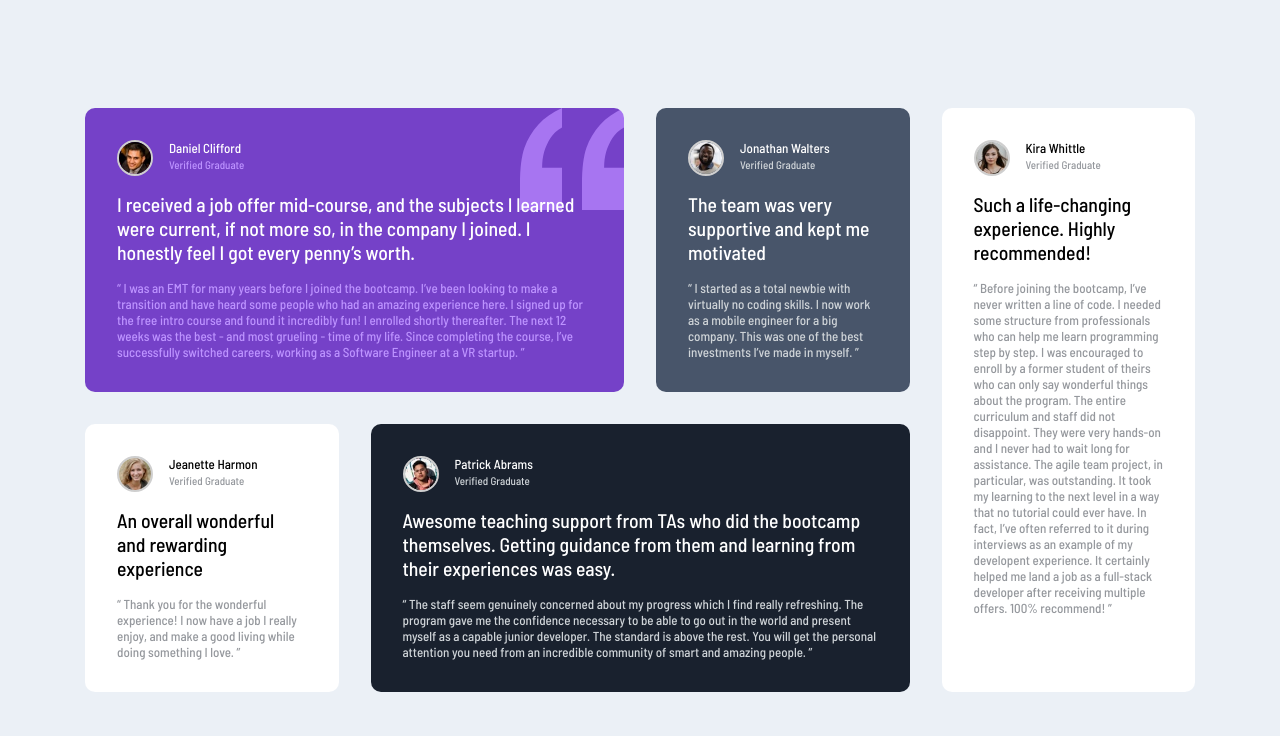
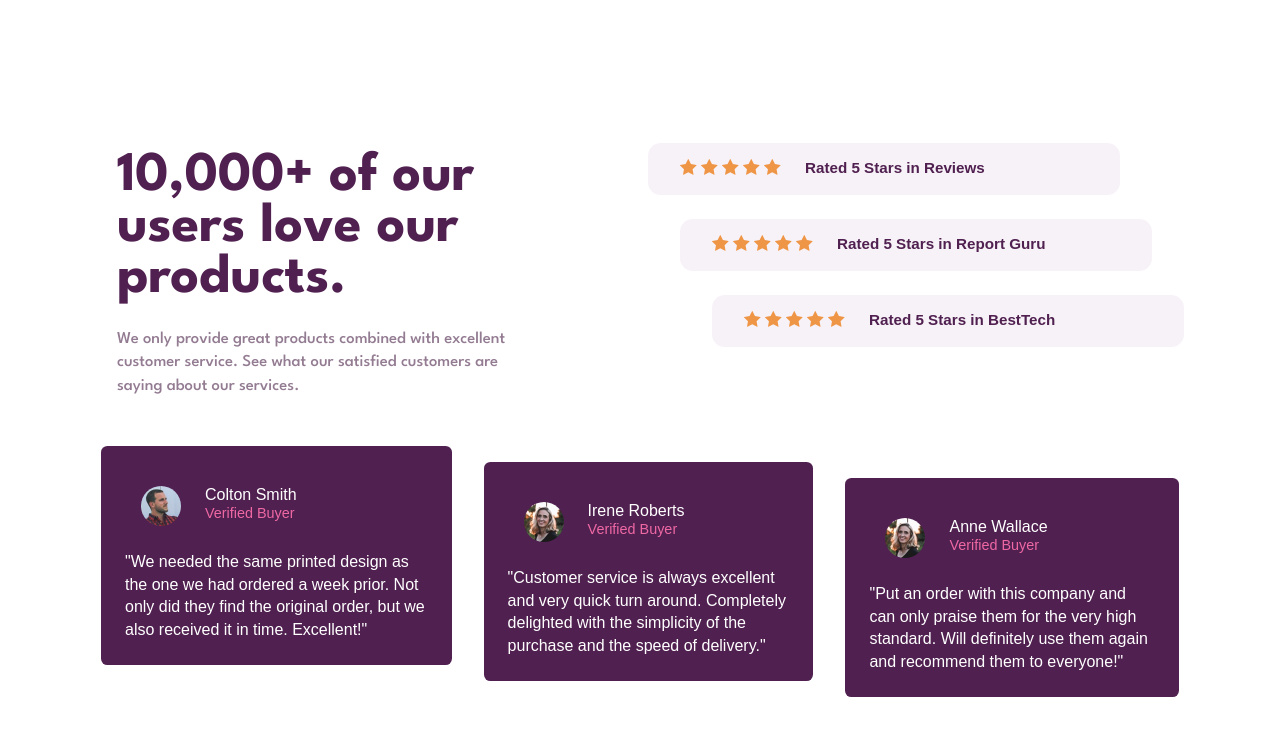
Before and after one commit to Symbian581/Social-Proof-Section, a plain HTML site: page index.html in a window 1280 px wide. Drawn offline with Linux system fonts and the light colour scheme.

Commit message:
Add files via upload

```diff
--- a/index.html
+++ b/index.html
@@ -2,108 +2,115 @@
 <html lang="en">
 
 <head>
-  <meta charset="UTF-8">
-  <meta name="viewport" content="width=device-width, initial-scale=1.0">
+  <meta charset="UTF-8" />
+  <meta name="viewport" content="width=device-width, initial-scale=1.0" />
 
-  <link rel="icon" type="image/png" sizes="32x32" href="favicon-32x32.png">
+  <link rel="icon" type="image/png" sizes="32x32" href="./images/favicon-32x32.png" />
 
   <link rel="stylesheet" href="style.css">
 
   <link rel="preconnect" href="https://fonts.googleapis.com">
   <link rel="preconnect" href="https://fonts.gstatic.com" crossorigin>
-  <link
-    href="https://fonts.googleapis.com/css2?family=Barlow+Semi+Condensed:ital,wght@0,100;0,200;0,300;0,400;0,500;0,600;0,700;0,800;0,900;1,100;1,200;1,300;1,400;1,500;1,600;1,700;1,800;1,900&display=swap"
-    rel="stylesheet">
+  <link href="https://fonts.googleapis.com/css2?family=League+Spartan:wght@100..900&display=swap" rel="stylesheet">
 
-  <title>Frontend Mentor | [Challenge Name Here]</title>
-
+  <title>Social proof section</title>
 </head>
 
 <body>
-  <div class="container-main">
+
+  <div class="container">
+
     <div class="container-1">
       <div class="head-main">
-        <img src="image-daniel.jpg" alt="">
-        <div class="name">Daniel Clifford<br>
-          <span class="bb1">Verified Graduate</span>
-        </div>
-      </div>
-
-      <div class="details">I received a job offer mid-course, and the subjects I learned were current, if not more so,
-        in the company I joined. I honestly feel I got every penny’s worth.
-      </div>
-      <div class="comment1">“ I was an EMT for many years before I joined the bootcamp. I’ve been looking to make a
-        transition and have heard some people who had an amazing experience here. I signed up
-        for the free intro course and found it incredibly fun! I enrolled shortly thereafter.
-        The next 12 weeks was the best - and most grueling - time of my life. Since completing
-        the course, I’ve successfully switched careers, working as a Software Engineer at a VR startup. ”
+        <h1>10,000+ of our users love our products.</h1>
+        <p>We only provide great products combined with excellent customer service.
+          See what our satisfied customers are saying about our services.</p>
       </div>
     </div>
 
     <div class="container-2">
+      <div class="ratings" id="s1">
+        <div class="star">
+        <img src="icon-star.svg" alt="">
+        <img src="icon-star.svg" alt="">
+        <img src="icon-star.svg" alt="">
+        <img src="icon-star.svg" alt="">
+        <img src="icon-star.svg" alt="">
+      </div>
+        <p>Rated 5 Stars in Reviews</p>
+      </div>
 
-      <div class="head-main">
-        <img src="image-jonathan.jpg" alt="">
-        <div class="name">Jonathan Walters<br>
-          <span class="bb2">Verified Graduate</span>
+      <div class="ratings" id="s2">
+        <div class="star">
+        <img src="icon-star.svg" alt="">
+        <img src="icon-star.svg" alt="">
+        <img src="icon-star.svg" alt="">
+        <img src="icon-star.svg" alt="">
+        <img src="icon-star.svg" alt="">
+      </div>
+        <p>Rated 5 Stars in Report Guru</p>
+      </div>
+
+      <div class="ratings" id="s3">
+        <div class="star">
+        <img src="icon-star.svg" alt="">
+        <img src="icon-star.svg" alt="">
+        <img src="icon-star.svg" alt="">
+        <img src="icon-star.svg" alt="">
+        <img src="icon-star.svg" alt="">
+      </div>
+        <p>Rated 5 Stars in BestTech</p>
+      </div>
+    </div>
+
+    <div class="container-3">
+      <div class="testimonials">
+        <div class="main">
+          <img src="image-colton.jpg" alt="">
+          <div class="name">Colton Smith<br>
+            <span class="bb">Verified Buyer</span>
+          </div>
+        </div>
+
+
+        <div class="comment">
+          "We needed the same printed design as the one we had ordered a week prior.
+          Not only did they find the original order, but we also received it in time.
+          Excellent!"
         </div>
       </div>
 
-      <div class="details">The team was very supportive and kept me motivated</div>
-      <div class="comment2">“ I started as a total newbie with virtually no coding skills. I now work as a mobile
-        engineer
-        for a big company. This was one of the best investments I’ve made in myself. ”</div>
-    </div>
+      <div class="testimonials" id="f1">
+        <div class="main">
+          <img src="image-irene.jpg" alt="">
+          <div class="name">Irene Roberts<br>
+            <span class="bb">Verified Buyer</span>
+          </div>
+        </div>
 
-    <div class="container-3">
-      <div class="head-main1">
-        <img src="image-jeanette.jpg" alt="">
-        <div class="name">Jeanette Harmon<br>
-          <span class="bb3">Verified Graduate</span>
+
+        <div class="comment">
+          "Customer service is always excellent and very quick turn around. Completely
+          delighted with the simplicity of the purchase and the speed of delivery."
         </div>
       </div>
 
-      <div class="details1">An overall wonderful and rewarding experience</div>
-      <div class="comment3">“ Thank you for the wonderful experience! I now have a job I really enjoy, and make a good
-        living
-        while doing something I love. ”</div>
-    </div>
+      <div class="testimonials" id="f2">
+        <div class="main">
+          <img src="image-irene.jpg" alt="">
+          <div class="name">Anne Wallace<br>
+            <span class="bb">Verified Buyer</span>
+          </div>
+        </div>
 
-    <div class="container-4">
-      <div class="head-main">
-        <img src="image-patrick.jpg" alt="">
-        <div class="name">Patrick Abrams<br>
-          <span class="bb2">Verified Graduate</span></div>
+        <div class="comment">
+          "Put an order with this company and can only praise them for the very high
+          standard. Will definitely use them again and recommend them to everyone!"
+        </div>
       </div>
-
-      <div class="details">Awesome teaching support from TAs who did the bootcamp themselves. Getting guidance from them
-        and
-        learning from their experiences was easy.</div>
-      <div class="comment2">“ The staff seem genuinely concerned about my progress which I find really refreshing. The
-        program
-        gave me the confidence necessary to be able to go out in the world and present myself as a capable
-        junior developer. The standard is above the rest. You will get the personal attention you need from
-        an incredible community of smart and amazing people. ”</div>
-    </div>
-
-    <div class="container-5">
-      <div class="head-main1">
-      <img src="image-kira.jpg" alt="">
-      <div class="name">Kira Whittle<br>
-        <span class="bb3">Verified Graduate</span></div>
-    </div>
-      <div class="details1">Such a life-changing experience. Highly recommended!</div>
-      <div class="comment3">“ Before joining the bootcamp, I’ve never written a line of code. I needed some structure
-        from
-        professionals who can help me learn programming step by step. I was encouraged to enroll by a former
-        student of theirs who can only say wonderful things about the program. The entire curriculum and staff
-        did not disappoint. They were very hands-on and I never had to wait long for assistance. The agile team
-        project, in particular, was outstanding. It took my learning to the next level in a way that no tutorial
-        could ever have. In fact, I’ve often referred to it during interviews as an example of my developent
-        experience. It certainly helped me land a job as a full-stack developer after receiving multiple offers.
-        100% recommend! ”</div>
     </div>
   </div>
+
 </body>
 
 </html>
--- a/style.css
+++ b/style.css
@@ -1,169 +1,166 @@
-* {
-  margin: 0;
-  padding: 0;
+:root {
+  --VeryDarkMagenta: hsl(300, 43%, 22%);
+  --SoftPink: hsl(333, 80%, 67%);
+  --DarkGrayishMagenta: hsl(303, 10%, 53%);
+  --LightGrayishMagenta: hsl(300, 24%, 96%);
+  --White: hsl(0, 0%, 100%);
 }
 
-:root {
-  --Verydarkgrayishblue: hsl(217, 19%, 35%);
-  --Verydarkblackishblue: hsl(219, 29%, 14%);
-  --White: hsl(0, 0%, 100%);
-  --Lightgray: hsl(0, 0%, 81%);
-  --Lightgrayishblue: hsl(210, 46%, 95%);
-  --Moderateviolet: hsl(263, 55%, 52%);
+* {
+  padding: 0;
+  margin: 0;
 }
 
-body {
-  background-color: #EBF0F6;
-}
-
-.container-main {
-  display: grid;
-  gap: 2rem;
-  margin-right: 1.5rem;
-  margin-left: 1.5rem;
-  margin-top: 4rem;
-  margin-bottom: 4rem;
-}
-
-img {
-  border-radius: 50%;
-  display: inline;
-  border: 2px solid var(--Lightgray);
-  height: 32px;
-  width: 32px;
-}
-
-.container-1 {
-  background-color: var(--Moderateviolet);
-  background-image: url('bg-pattern-quotation.svg');
-  background-repeat: no-repeat;
-  background-position-x: right;
-  background-position-y: top;
-  font-family: "Barlow Semi Condensed", sans-serif;
-  font-weight: 500;
-  font-style: normal;
-  padding: 2rem;
-  border-radius: 10px;
+.container {
+  margin-bottom: 3.5rem;
+  margin-top: 3.5rem;
 }
 
 .head-main {
-  display: flex;
-  gap: 1rem;
-  margin-bottom: 1rem;
-  color: var(--White);
+  margin: 1rem;
+  text-align: center;
+  padding: 1rem;
 }
 
-.bb1 {
-  color: #BD93FF;
-  font-size: 11px;
+.head-main h1 {
+  color: var(--VeryDarkMagenta);
+  font-family: "League Spartan", sans-serif;
+  font-optical-sizing: auto;
+  font-weight: 700;
+  font-size: 2.5rem;
+  margin-bottom: 1rem;
+  font-style: normal;
+}
+
+.head-main p {
+  color: var(--DarkGrayishMagenta);
+  font-family: "League Spartan", sans-serif;
+  line-height: 1.4;
+  font-weight: 500;
+  font-size: 1.04rem;
+}
+
+.ratings {
+  background-color: var(--LightGrayishMagenta);
+  margin: 1rem 2rem 1rem 2rem;
+  padding: 1rem 2rem 1rem 2rem;
+  text-align: center;
+  border-radius: .8rem;
+}
+
+.ratings p {
+  font-family: "League Sparton", sans-serif;
+  font-weight: 600;
+  color: var(--VeryDarkMagenta);
+  font-size: 0.95rem;
+}
+
+.testimonials {
+  background-color: var(--VeryDarkMagenta);
+  padding: 1.5rem;
+  margin: 1rem 2rem 1rem 2rem;
+  border-radius: .4rem;
+}
+
+.testimonials img {
+  border-radius: 50%;
+  height: 40px;
+  display: inline;
+}
+
+.main {
+  display: flex;
+  gap: 1.5rem;
+  padding: 1rem;
+  margin-bottom: .6rem;
+}
+
+.bb {
+  color: var(--SoftPink);
+  font-family: "League Sparton", sans-serif;
+  font-size: .9rem;
 }
 
 .name {
-  font-size: 13px;
+  color: var(--White);
+  font-family: "League Sparton", sans-serif;
+  font-weight: 500;
+
 }
 
-.details {
+.comment {
   color: var(--White);
-  margin-bottom: 1rem;
-  font-size: 1.23rem;
+  font-family: "League Sparton", sans-serif;
+  font-weight: 400;
+  line-height: 1.4;
 }
 
-.comment1 {
-  font-size: 13px;
-  color: #BD93FF;
+@media screen and (min-width:375px) {
+
+  body {
+    display: flex;
+    justify-content: center;
+    align-items: center;
+    height: 100vh;
   }
-.container-2 {
-  background-color: var(--Verydarkgrayishblue);
-  font-family: "Barlow Semi Condensed", sans-serif;
-  font-weight: 500;
-  font-style: normal;
-  padding: 2rem;
-  border-radius: 10px;
-}
-
-.bb2 {
-  color: #CFD4D8;
-  font-size: 11px;
-}
-
-.comment2 {
-  font-size: 13px;
-  color: #CFD4D8;
+  .container {
+    display: grid;
+    width: 1110px;
+    grid-template-columns: 1fr 1fr;
   }
 
   .container-3 {
-  background-color: var(--White);
-  font-family: "Barlow Semi Condensed", sans-serif;
-  font-weight: 500;
-  font-style: normal;
-  padding: 2rem;
-  border-radius: 10px;
+    grid-column: span 2;
+    display: flex;
+  }
+  .ratings {
+    display: flex;
+    gap: 1.5rem;
+    width: 440px;
+    max-width: 440px;
+    margin: 1.5rem;
+    padding: 1rem 0rem 1rem 2rem;
   }
 
-.head-main1 {
-  display: flex;
-  gap: 1rem;
-  margin-bottom: 1rem;
+  .head-main {
+    text-align: left;
   }
 
-.bb3{
-  color: #95989D;
-  font-size: 11px;
+  .head-main h1 {
+    font-size: 3.5rem;
+    padding-right: 4rem;
   }
 
-.details1 {
-  margin-bottom: 1rem;
-  font-size: 1.23rem;
+  .head-main p {
+    margin-top: 1.5rem;
+    padding-right: 4rem;
   }
 
-.comment3 {
-  color: #95989D;
-  font-size: 13px;
-  font-weight: 500;
+  .testimonials {
+    margin: 1rem;
   }
 
-.container-4 {
-  background-color: var(--Verydarkblackishblue);
-  font-family: "Barlow Semi Condensed", sans-serif;
-  font-weight: 500;
-  font-style: normal;
-  padding: 2rem;
-  border-radius: 10px;
+  #f1 {
+    position: relative;
+    top: 1rem;
   }
 
-.container-5 {
-  background-color: var(--White);
-  font-family: "Barlow Semi Condensed", sans-serif;
-  font-weight: 500;
-  font-style: normal;
-  padding: 2rem;
-  border-radius: 10px;
+  #f2 {
+    position: relative;
+    top: 2rem;
   }
 
-@media screen and (min-width : 375px) {
-  body {
-    display: flex;
-    height: 100vh;
-    justify-content: center;
-    align-items: center;
-  }
-  .container-main {
-    grid-template-columns: 1fr 1fr 1fr 1fr;
-    max-width: 1110px;
+  #s1 {
+    position: relative;
+    left: -1rem;
   }
 
-  .container-1 {
-    grid-column: span 2;
+  #s2 {
+    position: relative;
+    left: 1rem;
   }
-
-  .container-5 {
-    grid-column-start: 4;
-    grid-row-start: 1;
-    grid-row-end: 3;
+  #s3 {
+    position: relative;
+    left: 3rem;
   }
-
-  .container-4 {
-    grid-column: span 2;
 }
-
-}
```
Also changed, not shown: bg-pattern-bottom-desktop.svg (added), bg-pattern-bottom-mobile.svg (added), bg-pattern-top-desktop.svg (added), bg-pattern-top-mobile.svg (added), icon-star.svg (added), image-anne.jpg (added), image-colton.jpg (added), image-irene.jpg (added), 4 other files. Lines whose indentation alone changed are shown as unchanged.
